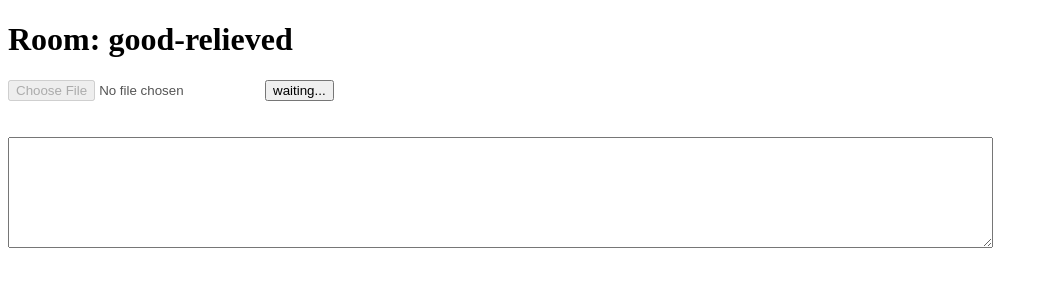
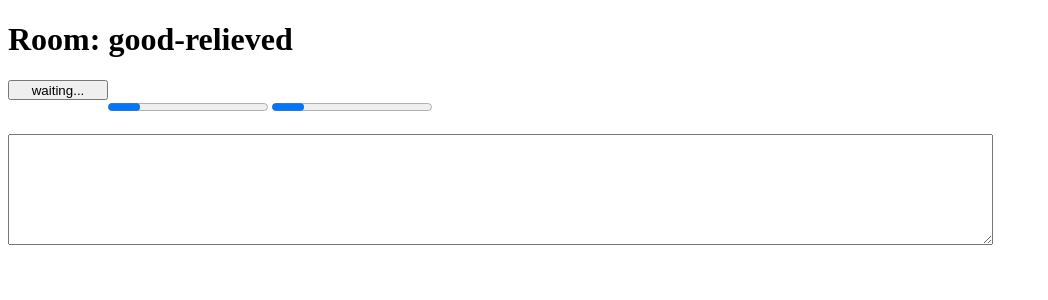
Before and after one commit to jcubic/webrtc-share, a PHP site: a page that uses index.php in a window 1280 px wide. Shown: the top 300 px of the page, without its empty margins (0-1048 px from the left). Run offline with PHP 8.4, Linux system fonts and the light colour scheme; some libraries are stand-ins or nearby versions.

Commit message:
add css + update html

```diff
--- a/index.php
+++ b/index.php
@@ -64,11 +64,52 @@ $root = preg_replace("|[^/]*$|", "/", $_SERVER['REQUEST_URI']);
 ?><!DOCTYPE html>
 <html>
   <head>
-    <title>File Share P2P App using WebRTC</title>
+    <title>P2P File Share (<?= $_GET["room"] ?>)</title>
+    <link rel="shortcut icon" href="<?= $root ?>favicon.ico">
     <script src="https://www.gstatic.com/firebasejs/7.1.0/firebase-app.js"></script>
     <script src="https://www.gstatic.com/firebasejs/7.1.0/firebase-database.js"></script>
     <script src="<?= $root ?>js/rtcpeerconnection.bundle.js"></script>
     <script>var room = '<?= $_GET['room'] ?>';</script>
+    <meta name="viewport" content="width=device-width, initial-scale=1.0" />
+    <style>
+     div {
+  float: left;
+  position: relative;
+  overflow: hidden;
+  width: 100px;
+  height: 20px;
+}
+div input {
+  right: 0;
+}
+div button, div input {
+  position: absolute;
+  right: 0;
+}
+div button, div input:not([disabled]) {
+  cursor: pointer;
+}
+div input:hover:not([disabled]) + button,
+div input:active:not([disabled]) + button {
+  border-style: inset;
+  border-width: 1px;
+}
+
+div button {
+  left: 0;
+  pointer-events: none;
+  z-index: 10;
+  width: 100%;
+  height: 100%;
+  box-sizing: border-box;
+}
+textarea {
+  max-width: calc(100% - 10px);
+}
+     #qr {
+         max-width: 100%;
+     }
+    </style>
   </head>
   <body>
     <h1>Room: <?= $_GET["room"] ?></h1>
@@ -77,10 +118,13 @@ $root = preg_replace("|[^/]*$|", "/", $_SERVER['REQUEST_URI']);
       <button id="send">waiting...</button>
     </div>
     <br/>
+    <progress class="send"></progress>
+    <progress class="receive"></progress>
+    <br/>
     <br/>
     <textarea cols="120" rows="7"></textarea>
     <script src="<?= $root ?>js/main.js"></script>
     <br/>
-    <img src="<?= qr() ?>"/>
+    <img id="qr" src="<?= qr() ?>"/>
   </body>
 </html>
```
